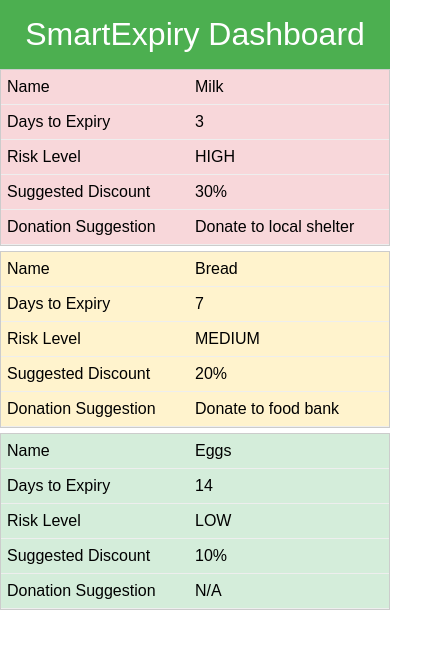
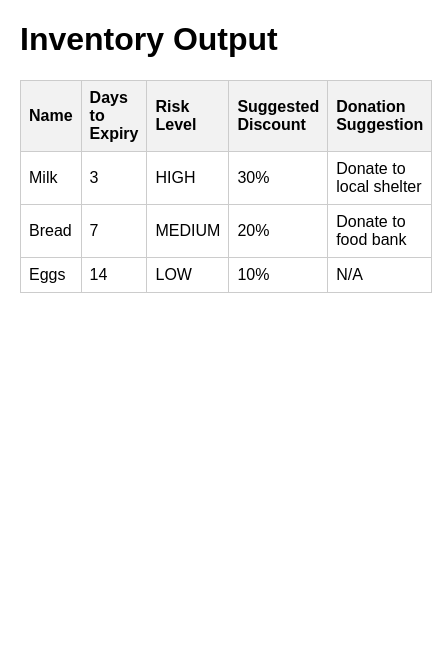
Before and after one commit to Avdhoot-x7/Walmart-repo, a plain HTML site: page index.html in a window 390 px wide. Shown: the whole page, 432 px wide, since content can reach past the window. Drawn offline with Linux system fonts and the light colour scheme.

Commit message:
Add simple HTML viewer for output

```diff
--- a/index.html
+++ b/index.html
@@ -3,75 +3,29 @@
 <head>
     <meta charset="UTF-8">
     <meta name="viewport" content="width=device-width, initial-scale=1.0">
-    <title>SmartExpiry Dashboard</title>
+    <title>Inventory Output</title>
     <style>
         body {
             font-family: Arial, sans-serif;
-            margin: 0;
-            padding: 0;
-        }
-        header {
-            background-color: #4CAF50;
-            color: white;
-            padding: 1rem;
-            text-align: center;
-            font-size: 2rem;
+            margin: 20px;
         }
         table {
+            border-collapse: collapse;
             width: 100%;
-            border-collapse: collapse;
         }
         th, td {
+            border: 1px solid #ccc;
             padding: 8px;
-            border: 1px solid #ddd;
             text-align: left;
         }
-        tr.high {
-            background-color: #f8d7da;
-        }
-        tr.medium {
-            background-color: #fff3cd;
-        }
-        tr.low {
-            background-color: #d4edda;
-        }
-        @media (max-width: 600px) {
-            table, thead, tbody, th, td, tr {
-                display: block;
-            }
-            thead tr {
-                position: absolute;
-                top: -9999px;
-                left: -9999px;
-            }
-            tr {
-                border: 1px solid #ccc;
-                margin-bottom: 5px;
-            }
-            td {
-                border: none;
-                border-bottom: 1px solid #eee;
-                position: relative;
-                padding-left: 50%;
-            }
-            td:before {
-                position: absolute;
-                left: 6px;
-                width: 45%;
-                padding-right: 10px;
-                white-space: nowrap;
-            }
-            td:nth-of-type(1):before { content: "Name"; }
-            td:nth-of-type(2):before { content: "Days to Expiry"; }
-            td:nth-of-type(3):before { content: "Risk Level"; }
-            td:nth-of-type(4):before { content: "Suggested Discount"; }
-            td:nth-of-type(5):before { content: "Donation Suggestion"; }
+        th {
+            background-color: #f2f2f2;
         }
     </style>
 </head>
 <body>
-    <header>SmartExpiry Dashboard</header>
-    <table id="inventory-table">
+    <h1>Inventory Output</h1>
+    <table id="output-table">
         <thead>
             <tr>
                 <th>Name</th>
@@ -84,29 +38,24 @@
         <tbody>
         </tbody>
     </table>
-
     <script>
-        fetch('data.json')
+        fetch('output.json')
             .then(response => response.json())
-            .then(data => {
-                const tbody = document.querySelector('#inventory-table tbody');
-                data.forEach(item => {
-                    const tr = document.createElement('tr');
-                    tr.classList.add(item.riskLevel.toLowerCase());
-
-                    tr.innerHTML = `
+            .then(items => {
+                const tbody = document.querySelector('#output-table tbody');
+                items.forEach(item => {
+                    const row = document.createElement('tr');
+                    row.innerHTML = `
                         <td>${item.name}</td>
                         <td>${item.daysToExpiry}</td>
                         <td>${item.riskLevel}</td>
                         <td>${item.suggestedDiscount}</td>
                         <td>${item.donationSuggestion}</td>
                     `;
-                    tbody.appendChild(tr);
+                    tbody.appendChild(row);
                 });
             })
-            .catch(err => {
-                console.error('Failed to load data.json', err);
-            });
+            .catch(err => console.error('Unable to load output.json', err));
     </script>
 </body>
 </html>
--- /dev/null
+++ b/output.json
@@ -0,0 +1,23 @@
+[
+    {
+        "name": "Milk",
+        "daysToExpiry": 3,
+        "riskLevel": "HIGH",
+        "suggestedDiscount": "30%",
+        "donationSuggestion": "Donate to local shelter"
+    },
+    {
+        "name": "Bread",
+        "daysToExpiry": 7,
+        "riskLevel": "MEDIUM",
+        "suggestedDiscount": "20%",
+        "donationSuggestion": "Donate to food bank"
+    },
+    {
+        "name": "Eggs",
+        "daysToExpiry": 14,
+        "riskLevel": "LOW",
+        "suggestedDiscount": "10%",
+        "donationSuggestion": "N/A"
+    }
+]
```
